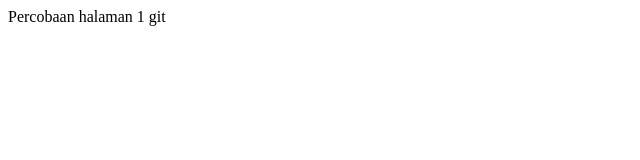
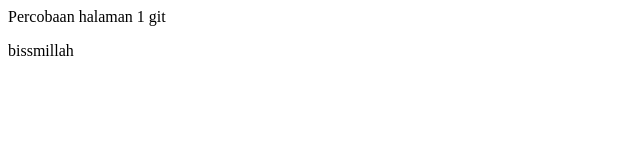
Before and after one commit to AhmadYogiKulumulilham1855201067/Git-NY, a plain HTML site: page index.html in a window 1280 px wide. Shown: the full height of the page, 0-640 px from the left. Drawn offline with Linux system fonts and the light colour scheme.

Commit message:
Update index.html

```diff
--- a/index.html
+++ b/index.html
@@ -2,5 +2,6 @@
 <head><title>mencoba git</title></head>
 <body>
 <p>Percobaan halaman 1 git</p>
+<p>bissmillah</p>
 </body>
 </html>
```
